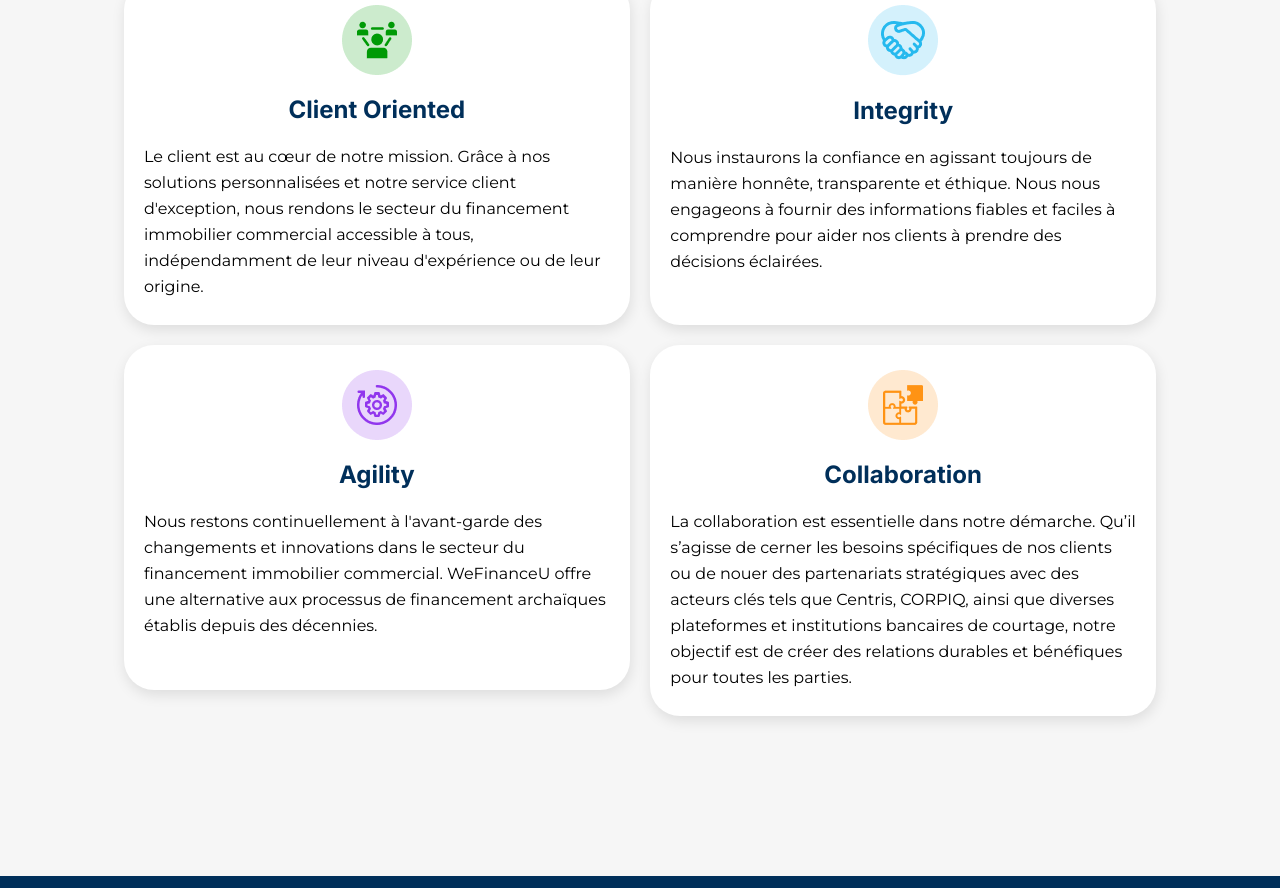
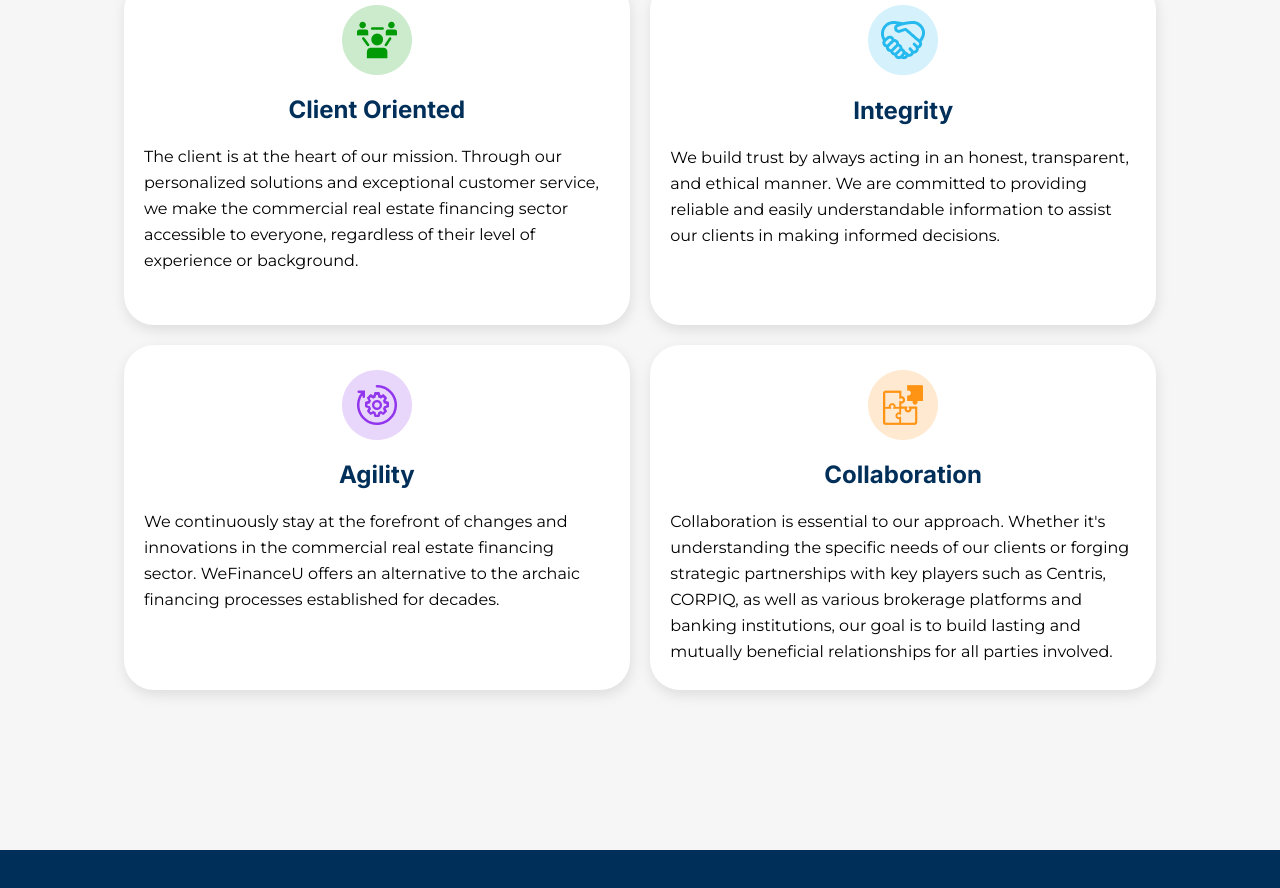
Before and after one commit to GabGo51/wefinanceu, a React (Create React App) app: page /about in a window 1280 px wide. Shown: the part 1159-2047 px from the top of the page. Built offline with nearby package versions, Linux system fonts and the light colour scheme.

Commit message:
translate about and product

```diff
--- a/src/components/About/Members.js
+++ b/src/components/About/Members.js
@@ -1,13 +1,17 @@
-import React from "react";
+import React, { useContext } from "react";
 import { motion } from "framer-motion";
 import styled from "styled-components";
 import alexis from "./img/alexis.PNG";
 import sabrina from "./img/sabrina.PNG";
 import greywave from './img/greywave.png'
+import text from './text/membersText'
+import { SettingContext } from "../../context/SettingContext";
 const Members = () => {
+
+  const {lang} = useContext(SettingContext)
   return (
     <Container>
-      <h1>Our Mission</h1>
+      <h1>{text.title[lang]}</h1>
       <p>"Lorem ipsum dolor sit amet, consectetur adipiscing elit, sed do eiusmod tempor incididunt ut labore et dolore magna aliqua. Ut enim ad minim veniam, quis nostrud exercitation ullamco laboris nisi ut aliquip ex ea commodo consequat. Duis aute irure dolor in reprehenderit in voluptate velit esse cillum dolore eu fugiat nulla pariatur. Excepteur sint occaecat cupidatat non proident, sunt in culpa qui officia deserunt mollit anim id est laborum."</p>
       <motion.div
         className="color-box"
@@ -52,6 +56,7 @@ const Container = styled.div`
   .wave{
     width: 100vw;
     margin-bottom: -2px;
+    border-radius: 0;
   }
 
   h1{
--- a/src/components/About/Partner.js
+++ b/src/components/About/Partner.js
@@ -1,12 +1,16 @@
-import React from "react";
+import React, { useContext } from "react";
 import styled from "styled-components";
 import bluewave from './img/bluewave.png'
+import text from './text/partnerText'
+import { SettingContext } from "../../context/SettingContext";
 const Partner = () => {
+
+   const {lang} = useContext(SettingContext)
   return (
     <Container>
       <img src={bluewave} alt="wave" className="wave"/>
       <div className="wrapper">
-        <h2>With the supports of our partners</h2>
+        <h2>{text.title[lang]}</h2>
         <div className="compagnies">
           <h1>Company 1</h1>
           <h1>Company 2</h1>
--- a/src/components/About/Stats.js
+++ b/src/components/About/Stats.js
@@ -1,10 +1,14 @@
-import React from "react";
+import React, { useContext } from "react";
 import styled from "styled-components";
 import { motion } from "framer-motion";
+import text from './text/statsText'
+import { SettingContext } from "../../context/SettingContext";
 const Stats = () => {
+
+  const {lang} = useContext(SettingContext)
   return (
     <Container>
-      <h2>A look on our <span>past succes</span> </h2>
+      <h2>{text.title1[lang]} <span>{text.title2[lang]}</span> </h2>
       <div className="wrapper">
         <motion.div
           initial={{ x: -50, opacity: 0 }}
--- a/src/components/About/Values.js
+++ b/src/components/About/Values.js
@@ -1,13 +1,16 @@
-import React from "react";
+import React, { useContext } from "react";
 import styled from "styled-components";
 import agility from "./img/agility.png";
 import collab from "./img/collab.png";
 import integrity from "./img/integrity.png";
 import client from "./img/client.png";
 import { motion } from "framer-motion";
-
+import text from './text/valuesText'
+import { SettingContext } from "../../context/SettingContext";
 
 const Values = () => {
+
+  const {lang} = useContext(SettingContext)
   const initial = {
     opacity: 0,
     y: 100,
@@ -27,7 +30,7 @@ const Values = () => {
           transition={{ duration: 1, delay: 0.2 }}
           viewport={{ once: true }}
         >
-          What drives us
+          {text.title[lang]}
         </motion.h2>{" "}
       </div>
       <div className="wrapper">
@@ -39,13 +42,9 @@ const Values = () => {
           classname="value"
         >
           <img alt="icon" src={client} />
-          <h3>Client Oriented</h3>
+          <h3>{text.sub1[lang]}</h3>
           <p>
-            {" "}
-            Le client est au cœur de notre mission. Grâce à nos solutions
-            personnalisées et notre service client d'exception, nous rendons le
-            secteur du financement immobilier commercial accessible à tous,
-            indépendamment de leur niveau d'expérience ou de leur origine.
+          {text.p1[lang]}
           </p>
         </motion.div>
         <motion.div
@@ -56,13 +55,9 @@ const Values = () => {
           classname="value"
         >
           <img alt="icon" src={integrity} />
-          <h3>Integrity</h3>
+          <h3>{text.sub2[lang]}</h3>
           <p>
-            {" "}
-            Nous instaurons la confiance en agissant toujours de manière
-            honnête, transparente et éthique. Nous nous engageons à fournir des
-            informations fiables et faciles à comprendre pour aider nos clients
-            à prendre des décisions éclairées.
+          {text.p2[lang]}
           </p>
         </motion.div>
         <motion.div
@@ -73,13 +68,9 @@ const Values = () => {
           classname="value"
         >
           <img alt="icon" src={agility} />
-          <h3>Agility</h3>
+          <h3>{text.sub3[lang]}</h3>
           <p>
-            {" "}
-            Nous restons continuellement à l'avant-garde des changements et
-            innovations dans le secteur du financement immobilier commercial.
-            WeFinanceU offre une alternative aux processus de financement
-            archaïques établis depuis des décennies.
+          {text.p3[lang]}
           </p>
         </motion.div>
         <motion.div
@@ -90,14 +81,9 @@ const Values = () => {
           classname="value"
         >
           <img alt="icon" src={collab} />
-          <h3>Collaboration</h3>
+          <h3>{text.sub4[lang]}</h3>
           <p>
-            La collaboration est essentielle dans notre démarche. Qu’il s’agisse
-            de cerner les besoins spécifiques de nos clients ou de nouer des
-            partenariats stratégiques avec des acteurs clés tels que Centris,
-            CORPIQ, ainsi que diverses plateformes et institutions bancaires de
-            courtage, notre objectif est de créer des relations durables et
-            bénéfiques pour toutes les parties.
+          {text.p4[lang]}
           </p>
         </motion.div>
       </div>
--- /dev/null
+++ b/src/components/About/text/membersText.js
@@ -0,0 +1,12 @@
+const membersText = {
+  title: {
+    true: "Our Mission",
+    false: "Notre mission",
+  },
+  p:{
+
+  },
+
+};
+
+export default membersText;
--- /dev/null
+++ b/src/components/About/text/partnerText.js
@@ -0,0 +1,10 @@
+const partnerText = {
+  title: {
+    true: "With the supports of our partners",
+    false: "Avec le support de nos partenaires",
+  },
+
+
+};
+
+export default partnerText;
--- /dev/null
+++ b/src/components/About/text/statsText.js
@@ -0,0 +1,13 @@
+const statsText = {
+  title1: {
+    true: "A look on our",
+    false: "Un regards sur",
+  },
+  title2: {
+    true: "past succes",
+    false: "notre succès",
+  },
+
+};
+
+export default statsText;
--- /dev/null
+++ b/src/components/About/text/valuesText.js
@@ -0,0 +1,41 @@
+const valuesText = {
+  title: {
+    true: "What drives us",
+    false: "Nos valeurs",
+  },
+  sub1: {
+    true: "Client Oriented",
+    false: "Nos valeurs",
+  },
+  sub2: {
+    true: "Integrity",
+    false: "Nos valeurs",
+  },
+  sub3: {
+    true: "Agility",
+    false: "Nos valeurs",
+  },
+  sub4: {
+    true: "Collaboration",
+    false: "Nos valeurs",
+  },
+  p1: {
+    true: "The client is at the heart of our mission. Through our personalized solutions and exceptional customer service, we make the commercial real estate financing sector accessible to everyone, regardless of their level of experience or background.",
+    false: "Le client est au cœur de notre mission. Grâce à nos solutions personnalisées et notre service client d'exception, nous rendons le secteur du financement immobilier commercial accessible à tous, indépendamment de leur niveau d'expérience ou de leur origine.",
+  },
+  p2: {
+    true: "We build trust by always acting in an honest, transparent, and ethical manner. We are committed to providing reliable and easily understandable information to assist our clients in making informed decisions.",
+    false: "Nous instaurons la confiance en agissant toujours de manière honnête, transparente et éthique. Nous nous engageons à fournir des informations fiables et faciles à comprendre pour aider nos clients à prendre des décisions éclairées.",
+  },
+  p3: {
+    true: "We continuously stay at the forefront of changes and innovations in the commercial real estate financing sector. WeFinanceU offers an alternative to the archaic financing processes established for decades.",
+    false: "Nous restons continuellement à l'avant-garde des changements et innovations dans le secteur du financement immobilier commercial. WeFinanceU offre une alternative aux processus de financement archaïques établis depuis des décennies.",
+  },
+  p4: {
+    true: "Collaboration is essential to our approach. Whether it's understanding the specific needs of our clients or forging strategic partnerships with key players such as Centris, CORPIQ, as well as various brokerage platforms and banking institutions, our goal is to build lasting and mutually beneficial relationships for all parties involved.",
+    false: "La collaboration est essentielle dans notre démarche. Qu'il s'agisse de cerner les besoins spécifiques de nos clients ou de nouer des partenariats stratégiques avec des acteurs clés tels que Centris, CORPIQ, ainsi que diverses plateformes et institutions bancaires de courtage, notre objectif est de créer des relations durables et bénéfiques pour toutes les parties.",
+  },
+
+};
+
+export default valuesText;
--- a/src/components/Product/HowTo.js
+++ b/src/components/Product/HowTo.js
@@ -1,24 +1,30 @@
-import React from "react";
+import React, { useContext } from "react";
 import { motion, spring } from "framer-motion";
 import styled from "styled-components";
 import account from "./img/account.PNG";
 import greywave from './img/greywave.png'
+
+
+import text from './text/howText'
+import { SettingContext } from "../../context/SettingContext";
+
+
 const HowTo = () => {
+
+  const { lang } = useContext(SettingContext)
   return (
     <Container>
 
       {/* <motion.div initial={{scaleY:0, opacity:0.5}} animate= {{scaleY:1, opacity:1}} transition={{duration:0.75, delay:0.2, type:spring}} className="video"></motion.div> */}
-      <h2>How WeFinanceU works</h2>
+      <h2>{text.title[lang]}</h2>
       <div className="wrapper">
         <div className="text">
           <div className="title">
             <div>1</div>
-            <h3>Create an account</h3>
+            <h3>{text.sub1[lang]}</h3>
           </div>
           <p>
-            WeFinanceU se consacre à démocratiser l'accès au financement
-            immobilier commercial pour tous, que cela soit des débutants ou des
-            experts dans le secteur.
+          {text.p1[lang]}
           </p>
         </div>
 
@@ -28,12 +34,10 @@ const HowTo = () => {
         <div className="text">
           <div className="title">
             <div>2</div>
-            <h3>Fill out the survey</h3>
+            <h3>{text.sub2[lang]}</h3>
           </div>
           <p>
-            WeFinanceU se consacre à démocratiser l'accès au financement
-            immobilier commercial pour tous, que cela soit des débutants ou des
-            experts dans le secteur.
+          {text.p2[lang]}
           </p>
         </div>
 
@@ -43,12 +47,10 @@ const HowTo = () => {
         <div className="text">
           <div className="title">
             <div>3</div>
-            <h3>Get a price fork</h3>
+            <h3>{text.sub3[lang]}</h3>
           </div>
           <p>
-            WeFinanceU se consacre à démocratiser l'accès au financement
-            immobilier commercial pour tous, que cela soit des débutants ou des
-            experts dans le secteur.
+          {text.p3[lang]}
           </p>
         </div>
 
@@ -58,12 +60,10 @@ const HowTo = () => {
         <div className="text">
           <div className="title">
             <div>4</div>
-            <h3>Review your submissions</h3>
+            <h3>{text.sub4[lang]}</h3>
           </div>
           <p>
-            WeFinanceU se consacre à démocratiser l'accès au financement
-            immobilier commercial pour tous, que cela soit des débutants ou des
-            experts dans le secteur.
+          {text.p4[lang]}
           </p>
         </div>
 
--- a/src/components/Product/Profiles.js
+++ b/src/components/Product/Profiles.js
@@ -1,10 +1,14 @@
-import React from "react";
+import React, { useContext } from "react";
 import styled from "styled-components";
 import account from "./img/account.PNG";
 import { useState } from "react";
+import text from './text/profilesText'
+import { SettingContext } from "../../context/SettingContext";
 
 
 const Profiles = () => {
+
+  const {lang} = useContext(SettingContext)
   const [profile, setProfile] = useState("profile1");
 
   const handleNav = (name) => {
@@ -13,7 +17,7 @@ const Profiles = () => {
 
   return (
     <Container>
-      <h2>Our different profiles and features</h2>
+      <h2>{text.title[lang]}</h2>
       <nav>
         <ul className="noselect">
           <li
--- /dev/null
+++ b/src/components/Product/text/howText.js
@@ -0,0 +1,41 @@
+const howText = {
+  title: {
+    true: "How WeFinanceU works",
+    false: "Comment WeFinanceU fonctionne",
+  },
+  sub1: {
+    true: "Create an account",
+    false: "Créez-vous un compte",
+  },
+  sub2: {
+    true: "Fill out the survey",
+    false: "Remplissez le formulaire",
+  },
+  sub3: {
+    true: "Get a price fork",
+    false: "Recevoir une fourchette de prix",
+  },
+  sub4: {
+    true: "Track your submissions",
+    false: "Suivre vos soumissions",
+  },
+  p1: {
+    true: "Add your information and create an acount to initialze your profile and acces our proposed solution plan.",
+    false: "Ajouter vos information et crer un compte pour intialiser votre profile et acceder a notre solution proposé.",
+  },
+  p2: {
+    true: "Fill out a quick and simple form of 18 to 30 questions tailored to the type of financing and commercial property ",
+    false:
+      "Remplisser un questionnaire rapide et simple de 18 à 30 questions adapté au type de financement et de propriété commerciale.",
+  },
+  p3: {
+    true: "After a quick analysis, a window will appear indicating a specific range of possible financing based on current rates and programs tailored to the type of property.",
+    false: "Après une rapide analyse, une fenêtre s'affichera indiquant une fourchette précise du financement possible selon les taux et programmes actuels adaptés au type de propriété."
+  },
+  p4: {
+    true: "Use the dashboard to track and review your submissions.",
+    false: "Utiliser le tableau de bord pour suivre et réviser vos soumission.",
+  },
+};
+
+export default howText;
--- /dev/null
+++ b/src/components/Product/text/profilesText.js
@@ -0,0 +1,35 @@
+const profilesText = {
+  title: {
+    true: "Our different profiles and features",
+    false: "Nos profils et fonctionnalités différentes.",
+  },
+  sub1: {
+    true: "Create an account",
+    false: "Créez-vous un compte",
+  },
+  sub2: {
+    true: "Fill out the survey",
+    false: "Remplissez le formulaire",
+  },
+  sub3: {
+    true: "Get a price fork",
+    false: "Recevoir une fourchette de prix",
+  },
+
+  p1: {
+    true: "Add your information and create an acount to initialze your profile and acces our proposed solution plan.",
+    false: "Ajouter vos information et crer un compte pour intialiser votre profile et acceder a notre solution proposé.",
+  },
+  p2: {
+    true: "Fill out a quick and simple form of 18 to 30 questions tailored to the type of financing and commercial property ",
+    false:
+      "Remplisser un questionnaire rapide et simple de 18 à 30 questions adapté au type de financement et de propriété commerciale.",
+  },
+  p3: {
+    true: "After a quick analysis, a window will appear indicating a specific range of possible financing based on current rates and programs tailored to the type of property.",
+    false: "Après une rapide analyse, une fenêtre s'affichera indiquant une fourchette précise du financement possible selon les taux et programmes actuels adaptés au type de propriété."
+  },
+
+};
+
+export default profilesText;
```
